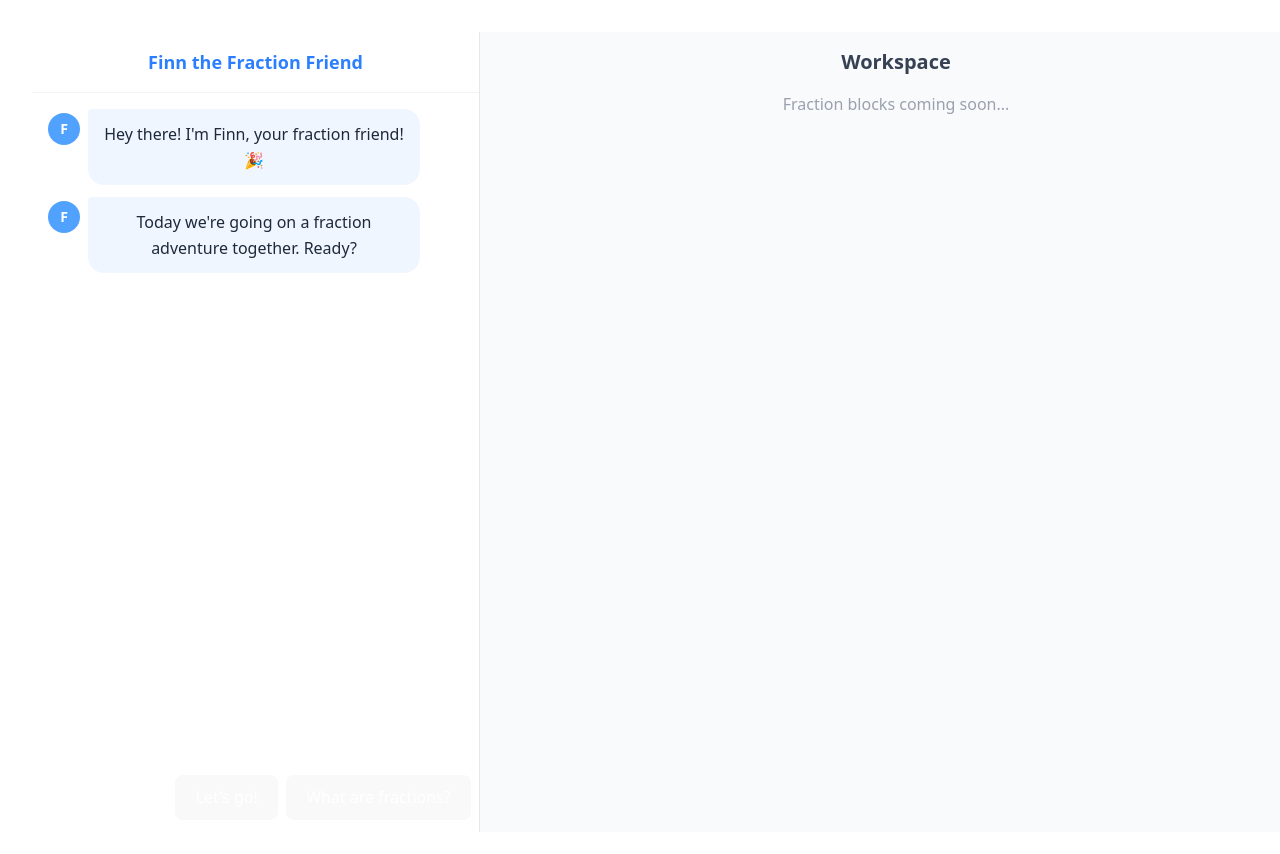
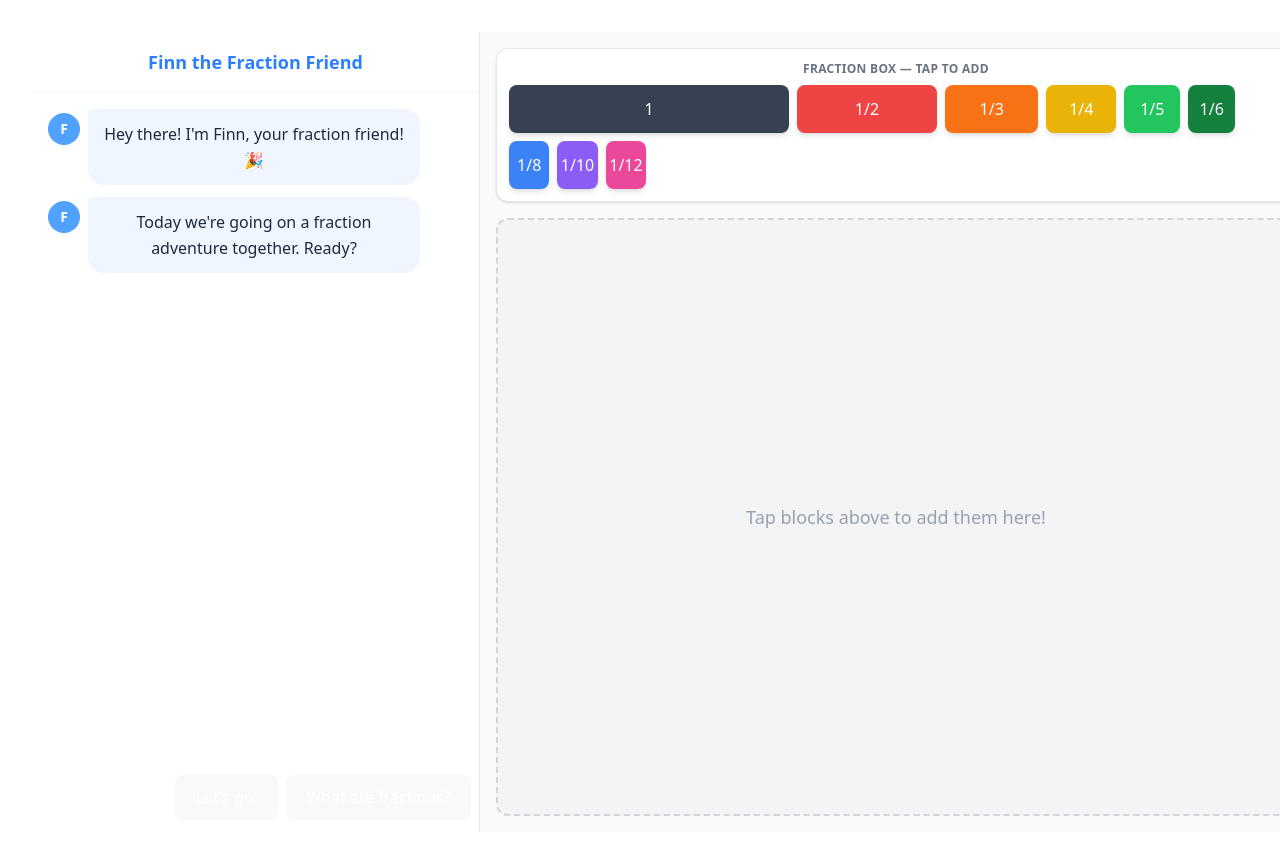
Before and after one commit to helloblair/synthesis-tutor, a React (Vite) app: page / in a window 1280 px wide. Shown: the top 854 px of the page. Built offline with nearby package versions, Linux system fonts and the light colour scheme.

Commit message:
feat: build fraction blocks, palette, workspace, and wire to app

```diff
--- a/src/App.tsx
+++ b/src/App.tsx
@@ -1,9 +1,14 @@
 import { useEffect } from 'react';
 import { ConversationProvider, useConversation } from './context/ConversationContext';
+import { ManipulativeProvider } from './context/ManipulativeContext';
 import { MessageList } from './components/MessageList';
 import { ResponseButtons } from './components/ResponseButtons';
+import { FractionPalette } from './components/FractionPalette';
+import { Workspace } from './components/Workspace';
 import { lessonScript } from './data/lessonScript';
 import './App.css';
+
+const BASE_WIDTH = 280;
 
 function TutorPanel() {
   const { state, startLesson, selectOption } = useConversation();
@@ -28,9 +33,9 @@ function TutorPanel() {
 
 function ManipulativePanel() {
   return (
-    <div className="w-[65%] h-full bg-gray-50 p-4">
-      <h2 className="text-xl font-bold text-gray-700">Workspace</h2>
-      <p className="text-gray-400 mt-4">Fraction blocks coming soon...</p>
+    <div className="w-[65%] h-full bg-gray-50 p-4 flex flex-col gap-4">
+      <FractionPalette baseWidth={BASE_WIDTH} />
+      <Workspace baseWidth={BASE_WIDTH} />
     </div>
   );
 }
@@ -38,10 +43,12 @@ function ManipulativePanel() {
 function App() {
   return (
     <ConversationProvider>
-      <div className="flex h-screen w-screen overflow-hidden">
-        <TutorPanel />
-        <ManipulativePanel />
-      </div>
+      <ManipulativeProvider>
+        <div className="flex h-screen w-screen overflow-hidden">
+          <TutorPanel />
+          <ManipulativePanel />
+        </div>
+      </ManipulativeProvider>
     </ConversationProvider>
   );
 }
--- /dev/null
+++ b/src/components/FractionBlock.tsx
@@ -0,0 +1,23 @@
+import { fractionLabel, type Fraction } from '../utils/fractionMath';
+import { FRACTION_COLORS } from '../context/ManipulativeContext';
+
+interface Props {
+  fraction: Fraction;
+  baseWidth: number;
+  id?: string;
+}
+
+export function FractionBlockDisplay({ fraction, baseWidth, id }: Props) {
+  const width = (fraction.numerator / fraction.denominator) * baseWidth;
+  const color = FRACTION_COLORS[fraction.denominator] || '#6B7280';
+
+  return (
+    <div
+      id={id}
+      className="h-14 rounded-lg flex items-center justify-center text-white font-bold text-sm shadow-md select-none touch-manipulation"
+      style={{ width: `${width}px`, backgroundColor: color, minWidth: '40px' }}
+    >
+      {fractionLabel(fraction)}
+    </div>
+  );
+}
--- /dev/null
+++ b/src/components/FractionPalette.tsx
@@ -0,0 +1,35 @@
+import { PALETTE_FRACTIONS, FRACTION_COLORS, useManipulative } from '../context/ManipulativeContext';
+import { fractionLabel } from '../utils/fractionMath';
+import type { Fraction } from '../utils/fractionMath';
+
+export function FractionPalette({ baseWidth }: { baseWidth: number }) {
+  const { addBlock } = useManipulative();
+
+  const handleTap = (fraction: Fraction) => {
+    const x = 20 + Math.random() * 60;
+    const y = 20 + Math.random() * 100;
+    addBlock(fraction, { x, y });
+  };
+
+  return (
+    <div className="bg-white rounded-xl p-3 shadow-sm border border-gray-200">
+      <p className="text-xs font-semibold text-gray-500 mb-2 uppercase tracking-wide">Fraction Box — Tap to add</p>
+      <div className="flex flex-wrap gap-2">
+        {PALETTE_FRACTIONS.map((f) => {
+          const width = (f.numerator / f.denominator) * baseWidth;
+          const color = FRACTION_COLORS[f.denominator] || '#6B7280';
+          return (
+            <button
+              key={`${f.numerator}-${f.denominator}`}
+              onClick={() => handleTap(f)}
+              className="h-12 rounded-lg flex items-center justify-center text-white font-bold text-sm shadow-md active:scale-95 transition-transform touch-manipulation"
+              style={{ width: `${Math.max(width, 40)}px`, backgroundColor: color }}
+            >
+              {fractionLabel(f)}
+            </button>
+          );
+        })}
+      </div>
+    </div>
+  );
+}
--- /dev/null
+++ b/src/components/Workspace.tsx
@@ -0,0 +1,41 @@
+import { useManipulative } from '../context/ManipulativeContext';
+import { FractionBlockDisplay } from './FractionBlock';
+
+export function Workspace({ baseWidth }: { baseWidth: number }) {
+  const { state, removeBlock, clearWorkspace } = useManipulative();
+
+  return (
+    <div className="flex-1 bg-gray-100 rounded-xl border-2 border-dashed border-gray-300 relative overflow-hidden min-h-[300px]">
+      {state.workspaceBlocks.length === 0 && (
+        <p className="absolute inset-0 flex items-center justify-center text-gray-400 text-lg">
+          Tap blocks above to add them here!
+        </p>
+      )}
+      <div className="flex flex-wrap gap-2 p-4 items-end">
+        {state.workspaceBlocks.map((block) => (
+          <div key={block.id} className="relative group">
+            <FractionBlockDisplay
+              fraction={block.fraction}
+              baseWidth={baseWidth}
+              id={block.id}
+            />
+            <button
+              onClick={() => removeBlock(block.id)}
+              className="absolute -top-2 -right-2 w-6 h-6 bg-red-400 text-white rounded-full text-xs font-bold opacity-0 group-hover:opacity-100 active:opacity-100 transition-opacity"
+            >
+              ×
+            </button>
+          </div>
+        ))}
+      </div>
+      {state.workspaceBlocks.length > 0 && (
+        <button
+          onClick={clearWorkspace}
+          className="absolute bottom-3 right-3 px-3 py-2 bg-gray-400 text-white text-sm rounded-lg active:scale-95 transition-transform touch-manipulation"
+        >
+          Clear All
+        </button>
+      )}
+    </div>
+  );
+}
```
